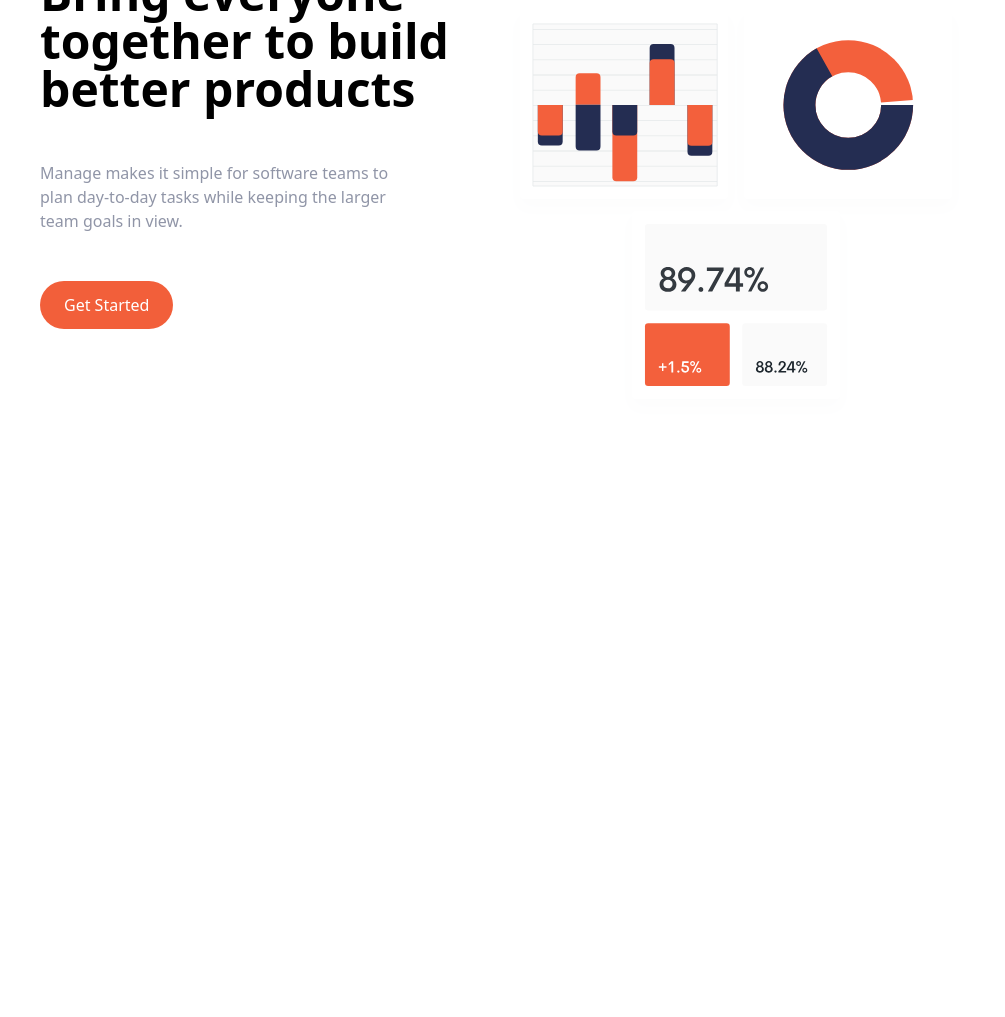
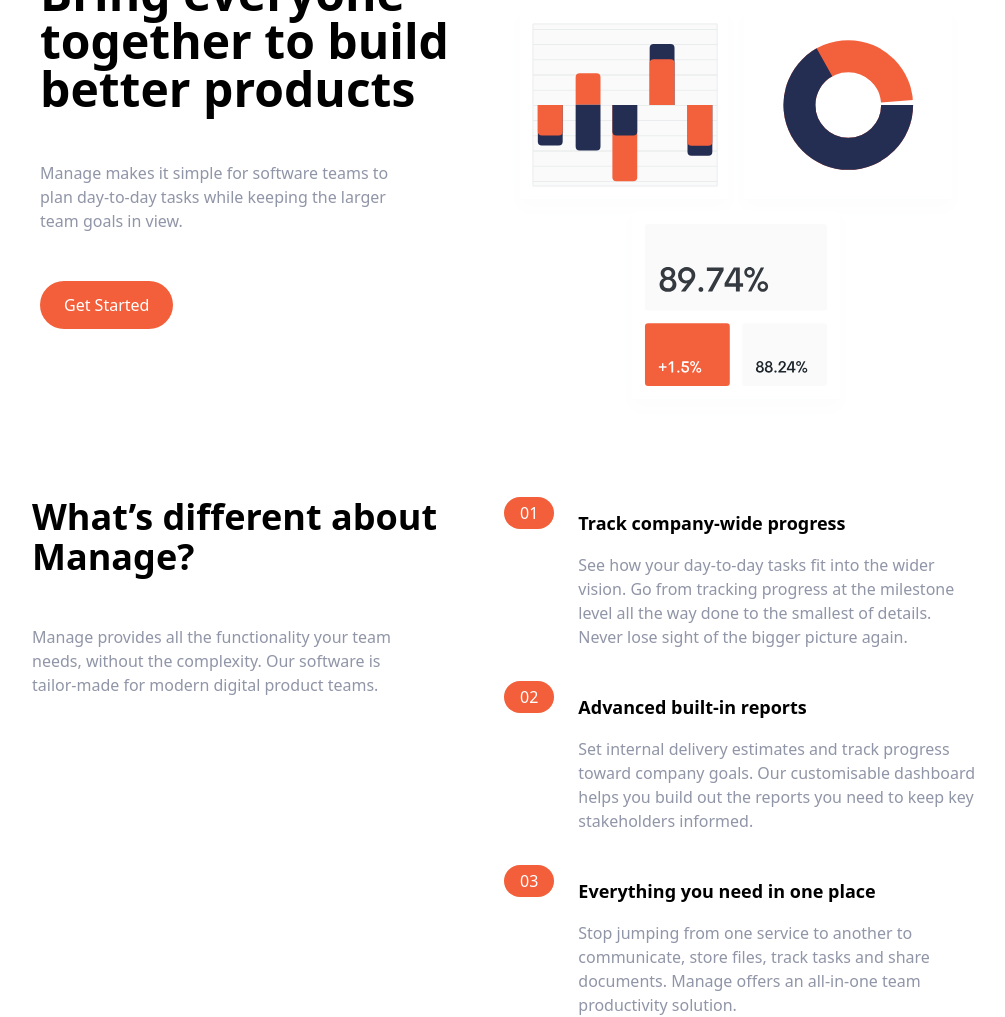
Before and after one commit to RonenTGreat/manage-landing-page, a website: page index.html in a window 1280 px wide. Shown: the part 167-1184 px from the top of the page, without its empty margins (136-1141 px from the left). Before the commit the page ends 800 px from the top, so only its background shows below. Drawn offline with Linux system fonts and the light colour scheme.

Commit message:
added feature section

```diff
--- a/index.html
+++ b/index.html
@@ -52,20 +52,129 @@
           </p>
           <div class="flex justify-center md:justify-start">
             <a
-          href="#"
-          class="p-3 px-6 p5-2 text-white bg-brightRed rounded-full baseline hover:bg-brightRedLight"
-          >Get Started</a
-        >
+              href="#"
+              class="p-3 px-6 p5-2 text-white bg-brightRed rounded-full baseline hover:bg-brightRedLight"
+              >Get Started</a
+            >
           </div>
         </div>
 
         <!-- Right Item(Image)-->
         <div class="md:w-1/2">
-          <img src="/images/illustration-intro.svg" alt="">
+          <img src="/images/illustration-intro.svg" alt="" />
         </div>
       </div>
     </section>
 
+    <!-- Feature -->
+    <section id="features">
+      <!-- Flex Container -->
+      <div
+        class="container flex flex-col px-4 mx-auto mt-10 space-y-12 md:space-y-0 md:flex-row"
+      >
+        <!-- What's different -->
+        <div class="flex flex-col space-y-12 md:w-1/2">
+          <h2 class="max-w-md text-4xl font-bold text-center md:text-left">
+            What’s different about Manage?
+          </h2>
+          <p class="max-w-sm text-center text-darkGrayishBlue md:text-left">
+            Manage provides all the functionality your team needs, without the
+            complexity. Our software is tailor-made for modern digital product
+            teams.
+          </p>
+        </div>
 
+        <!-- Number list -->
+        <div class="flex flex-col space-y-8 md:w-1/2">
+          <!-- List Item 1 -->
+          <div
+            class="flex flex-col space-y-3 md:sapce-y-0 md:space-x-6 md:flex-row"
+          >
+            <!-- heading -->
+            <div class="rounded-l-full bg-brightRedSupLight md:bg-transparent">
+              <div class="flex items-center space-x-2">
+                <div
+                  class="px-4 py-2 text-white rounded-full md:py-1 bg-brightRed"
+                >
+                  01
+                </div>
+                <h3 class="text-base font-bold md:mb-4 md:hidden">
+                  Track company-wide progress
+                </h3>
+              </div>
+            </div>
+            <div>
+              <h3 class="hidden mb-4 text-lg font-bold md:block">
+                Track company-wide progress
+              </h3>
+              <p class="text-darkGrayishBlue">
+                See how your day-to-day tasks fit into the wider vision. Go from
+                tracking progress at the milestone level all the way done to the
+                smallest of details. Never lose sight of the bigger picture
+                again.
+              </p>
+            </div>
+          </div>
+
+          <!-- List Item 2 -->
+          <div
+            class="flex flex-col space-y-3 md:sapce-y-0 md:space-x-6 md:flex-row"
+          >
+            <!-- heading -->
+            <div class="rounded-l-full bg-brightRedSupLight md:bg-transparent">
+              <div class="flex items-center space-x-2">
+                <div
+                  class="px-4 py-2 text-white rounded-full md:py-1 bg-brightRed"
+                >
+                  02
+                </div>
+                <h3 class="text-base font-bold md:mb-4 md:hidden">
+                  Advanced built-in reports
+                </h3>
+              </div>
+            </div>
+            <div>
+              <h3 class="hidden mb-4 text-lg font-bold md:block">
+                Advanced built-in reports
+              </h3>
+              <p class="text-darkGrayishBlue">
+                Set internal delivery estimates and track progress toward
+                company goals. Our customisable dashboard helps you build out
+                the reports you need to keep key stakeholders informed.
+              </p>
+            </div>
+          </div>
+
+          <!-- List Item 3 -->
+          <div
+            class="flex flex-col space-y-3 md:sapce-y-0 md:space-x-6 md:flex-row"
+          >
+            <!-- heading -->
+            <div class="rounded-l-full bg-brightRedSupLight md:bg-transparent">
+              <div class="flex items-center space-x-2">
+                <div
+                  class="px-4 py-2 text-white rounded-full md:py-1 bg-brightRed"
+                >
+                  03
+                </div>
+                <h3 class="text-base font-bold md:mb-4 md:hidden">
+                  Everything you need in one place
+                </h3>
+              </div>
+            </div>
+            <div>
+              <h3 class="hidden mb-4 text-lg font-bold md:block">
+                Everything you need in one place
+              </h3>
+              <p class="text-darkGrayishBlue">
+                Stop jumping from one service to another to communicate, store
+                files, track tasks and share documents. Manage offers an
+                all-in-one team productivity solution.
+              </p>
+            </div>
+          </div>
+        </div>
+      </div>
+    </section>
   </body>
 </html>
```
Also changed, not shown: css/main.css.
